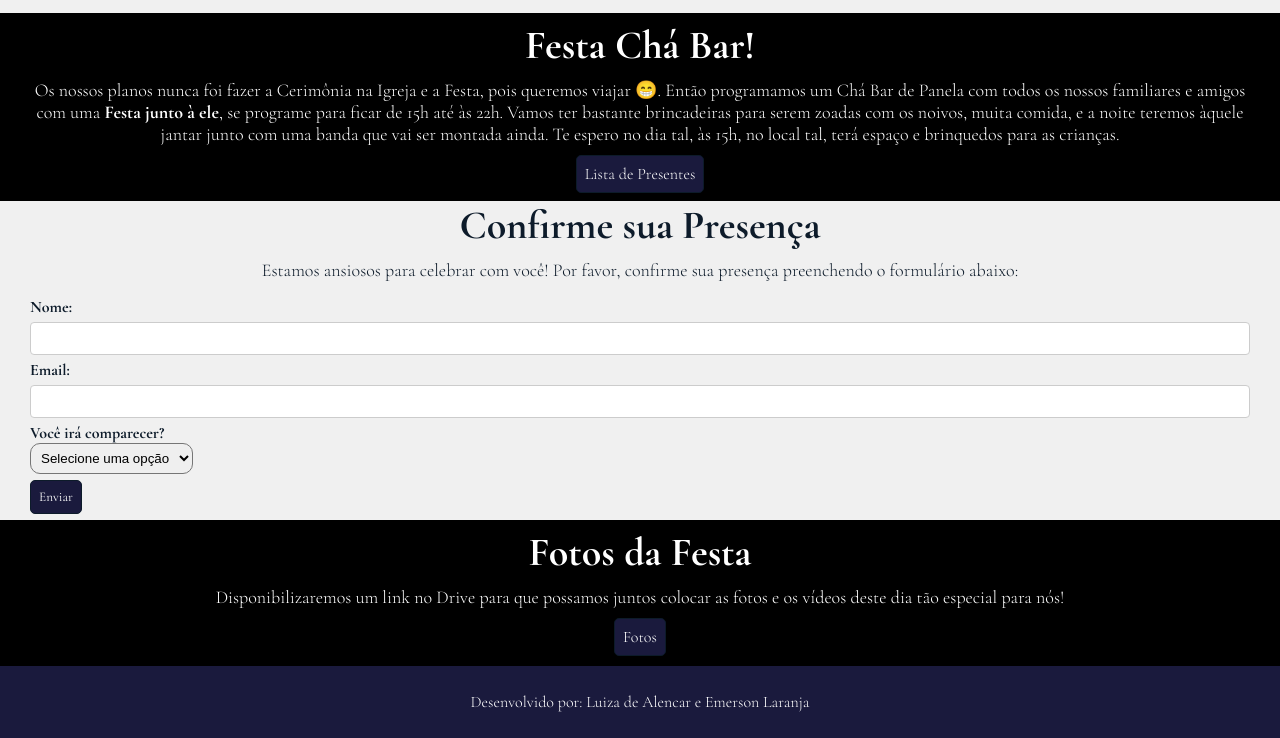
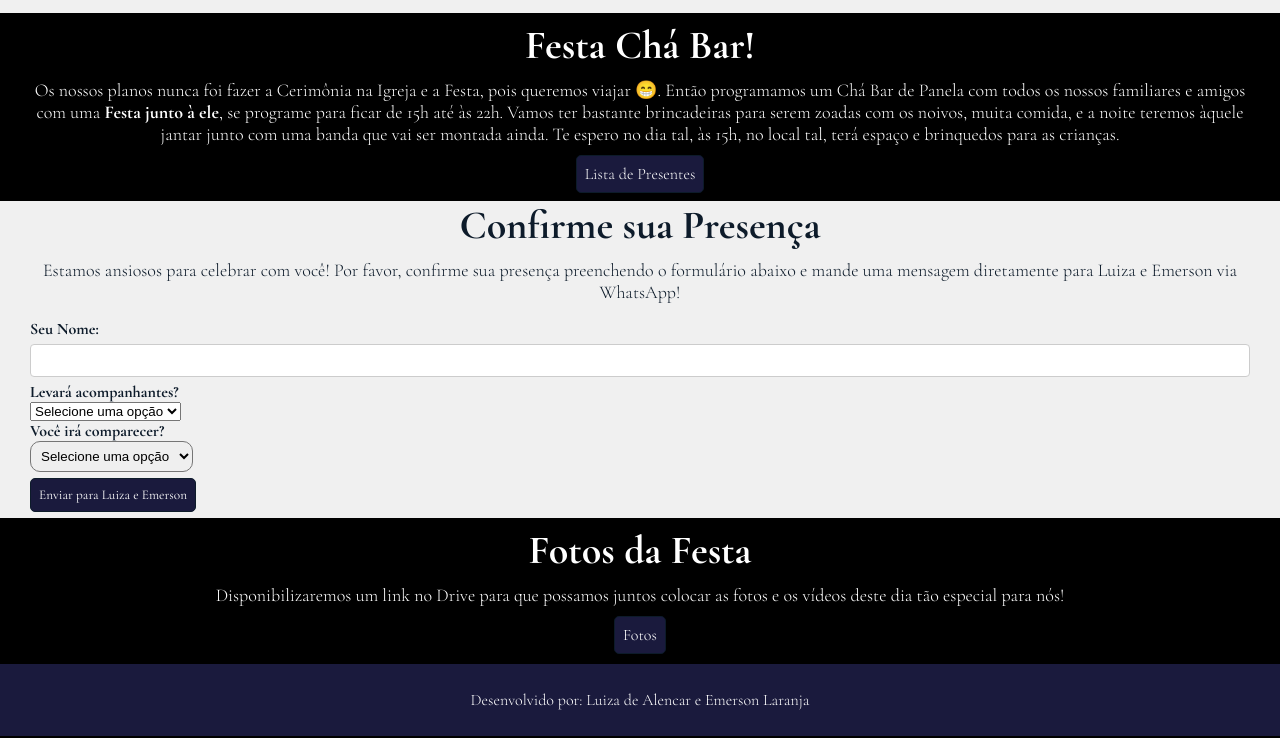
Before and after one commit to luizadealencar/wedding, a plain HTML site: page frontend/index.html in a window 1280 px wide. Shown: the part 3288-4026 px from the top of the page. Drawn offline with nearby package versions, Linux system fonts and the light colour scheme.

Commit message:
Update index.html

```diff
--- a/frontend/index.html
+++ b/frontend/index.html
@@ -113,14 +113,24 @@
 
     <div class="rsvp" id="rsvp">
       <h1>Confirme sua Presença</h1>
-      <p>Estamos ansiosos para celebrar com você! Por favor, confirme sua presença preenchendo o formulário abaixo:</p>
 
-      <form id="rsvpForm">
-        <label for="name">Nome:</label>
+      <p>Estamos ansiosos para celebrar com você! Por favor, confirme sua presença preenchendo o formulário abaixo e mande uma mensagem diretamente para Luiza e Emerson via WhatsApp!</p>
+
+      <form id="rsvpForm" onsubmit="enviarConfirmacao(); return false;">
+        <label for="name">Seu Nome:</label>
         <input type="text" id="name" name="name" required>
 
-        <label for="email">Email:</label>
-        <input type="email" id="email" name="email" required>
+        <label for="bringGuests">Levará acompanhantes?</label>
+        <select id="bringGuests" name="bringGuests" onchange="toggleGuestInput()" required>
+          <option value="">Selecione uma opção</option>
+          <option value="sim">Sim</option>
+          <option value="nao">Não</option>
+        </select>
+
+        <div id="guestNamesInput" style="display:none;">
+          <label for="guestNames">Nomes dos acompanhantes (separe por vírgula):</label>
+          <input type="text" id="guestNames" name="guestNames" placeholder="Nomes dos acompanhantes">
+        </div>
 
         <label for="attendance">Você irá comparecer?</label>
         <select id="attendance" name="attendance" required>
@@ -129,8 +139,9 @@
           <option value="nao">Não</option>
         </select>
 
-        <button type="submit" class="botao-enviar">Enviar</button>
+        <button type="submit" class="botao-enviar">Enviar para Luiza e Emerson</button>
       </form>
+
       <div id="responseMessage"></div>
     </div>
 
```
